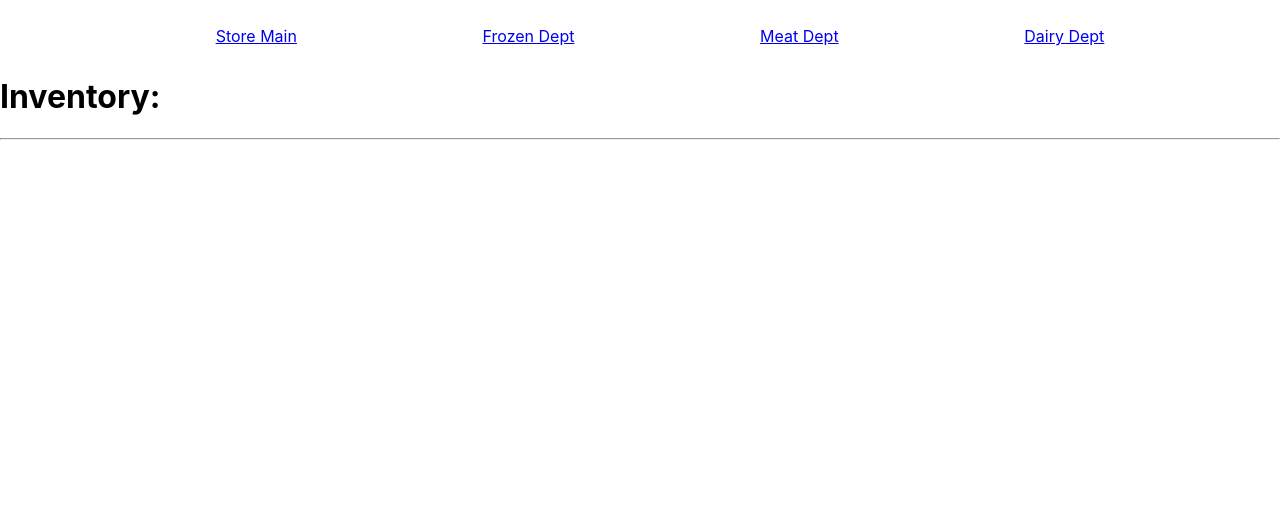
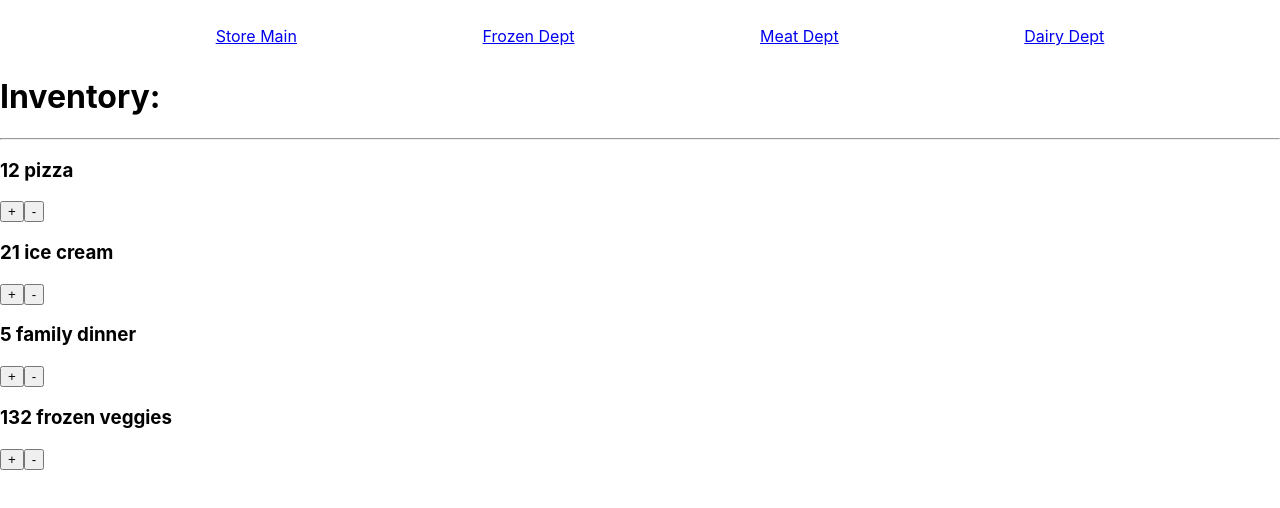
Before and after one commit to JonathanDonJoe/react-redux-101, a React (Create React App) app: page /frozen in a window 1280 px wide. Shown: the top 508 px of the page. Built offline with nearby package versions, Linux system fonts and the light colour scheme.

Commit message:
Added buttons that increase or reduce quantities

```diff
--- a/src/actions/frozenInvUpdate.js
+++ b/src/actions/frozenInvUpdate.js
@@ -1,9 +1,12 @@
 // Action is an object with at least one property: type
 // The action is going to be handed to the dispatch, which will send that action to all reducers
 
-export default (newValue) => {
+export default (operation, indexToChange) => {
     return {
         type: 'updateFrozen',
-        payload: newValue
+        payload: {
+            operation,
+            indexToChange
+        }
     }
 }
--- a/src/components/FrozenDept.js
+++ b/src/components/FrozenDept.js
@@ -6,13 +6,18 @@ import { bindActionCreators } from 'redux'
 
 class FrozenDept extends Component {
 
+    changeQuantity = (operation, indexToChange) => {
+        console.log(operation,indexToChange);
+        this.props.updateFrozen(operation, indexToChange)
+    }
+
     componentDidMount() {
-        this.props.updateFrozen([{}])
+        // this.props.updateFrozen([])
     }
 
     render() {
         // this.props.updateFrozen([{}]);
-        const frozen = this.props.frozenData.map((item, i)=> <ItemStock key={item.food + i} quantity={item.quantity} food={item.food} />)
+        const frozen = this.props.frozenData.map((item, i)=> <ItemStock key={item.food + i} quantity={item.quantity} food={item.food} changeQuantity={this.changeQuantity} index={i}/>)
         return (
             frozen
         );
--- a/src/components/ItemStock.js
+++ b/src/components/ItemStock.js
@@ -1,9 +1,16 @@
 import React, { Component } from 'react';
 
 class ItemStock extends Component {
+
+
+
     render() {
         return (
-            <h3>{this.props.quantity} {this.props.food}</h3>
+            <div>
+                <h3>{this.props.quantity} {this.props.food}</h3>
+                <input className='add-button' type='button' onClick={() => {this.props.changeQuantity('+', this.props.index)}} value='+' />
+                <input className='add-button' type='button' onClick={() => {this.props.changeQuantity('-', this.props.index)}} value='-' />
+            </div>
         );
     }
 }
--- a/src/components/Main.js
+++ b/src/components/Main.js
@@ -1,12 +1,13 @@
 import React, { Component } from 'react';
-import { connect } from 'react-redux'
+import { connect } from 'react-redux';
+import ItemStock from './ItemStock';
 
 class Main extends Component {
 
     render() {
-        const frozens = this.props.frozenData.map((item,i )=> <h3 key={item.food+i}>{item.quantity} {item.food}</h3>)
-        const meat = this.props.meatData.map((item,i )=> <h3 key={item.food+i}>{item.quantity} {item.food}</h3>)
-        const dairy = this.props.dairyData.map((item,i )=> <h3 key={item.food+i}>{item.quantity} {item.food}</h3>)
+        const frozens = this.props.frozenData.map((item,i )=> <ItemStock key={item.food + i} quantity={item.quantity} food={item.food}  index={i}/>)
+        const meat = this.props.meatData.map((item,i )=> <ItemStock key={item.food + i} quantity={item.quantity} food={item.food}  index={i}/>)
+        const dairy = this.props.dairyData.map((item,i )=> <ItemStock key={item.food + i} quantity={item.quantity} food={item.food}  index={i}/>)
 
         return (
             [...frozens, ...meat, ...dairy]
--- a/src/reducers/frozenReducer.js
+++ b/src/reducers/frozenReducer.js
@@ -29,7 +29,13 @@ export default(state = seedData, action) => {
     console.log(action.type)
     console.log(action.payload)
     if (action.type === 'updateFrozen') {
-        return action.payload;
+        let newState = [...state];
+        if (action.payload.operation === '+') {
+            newState[action.payload.indexToChange].quantity++;
+        } else if (action.payload.operation === '-') {
+            newState[action.payload.indexToChange].quantity--;
+        }
+        return newState;
     } else {
         return state;
     }
```
